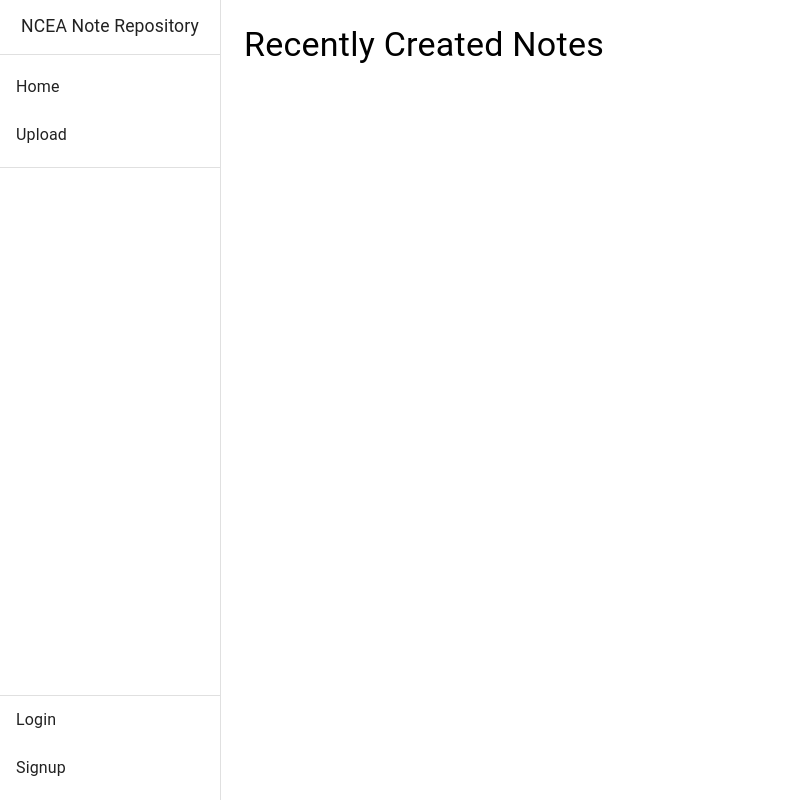
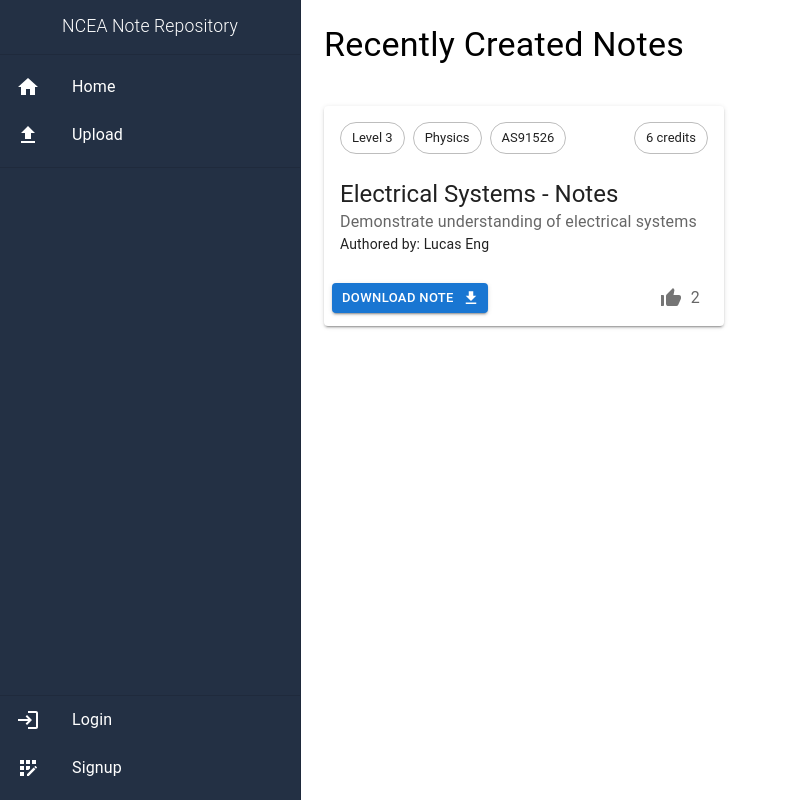
Before and after one commit to Lucaseng/NCEANoteRepository, a React (Vite) app in the folder client/: page / in a window 1280 px wide. Shown: the whole page, without its empty margins (0-788 px from the left). Built offline with nearby package versions, Linux system fonts and the light colour scheme.

Commit message:
Created NoteCard component. Updated colour scheme of side-bar.

```diff
--- a/client/package.json
+++ b/client/package.json
@@ -12,6 +12,7 @@
   "dependencies": {
     "@emotion/react": "^11.11.1",
     "@emotion/styled": "^11.11.0",
+    "@mui/icons-material": "^5.13.7",
     "@mui/material": "^5.13.7",
     "react": "^18.2.0",
     "react-dom": "^18.2.0",
--- a/client/src/App.jsx
+++ b/client/src/App.jsx
@@ -1,29 +1,32 @@
-import { useState } from 'react'
-import reactLogo from './assets/react.svg'
-import viteLogo from '/vite.svg'
-import './App.css'
-import Drawer from './Components/Drawer'
-import Upload from './Upload'
-import Home from './Home'
-import Login from './Login'
-import Signup from './Signup'
+import { useState } from "react";
+import reactLogo from "./assets/react.svg";
+import viteLogo from "/vite.svg";
+import "./App.css";
+import Drawer from "./Components/Drawer";
+import Upload from "./Upload";
+import Home from "./Home";
+import Login from "./Login";
+import Signup from "./Signup";
 import { Route, Routes } from "react-router-dom";
-import { Box } from '@mui/material'
+import { Box } from "@mui/material";
 
 function App() {
   return (
-    <Box sx={{
-      display: "flex"
-    }} className={"container"}>
+    <Box
+      sx={{
+        display: "flex",
+      }}
+      className={"container"}
+    >
       <Drawer />
-        <Routes>
-          <Route path="/" element={<Home/>} exact />
-          <Route path="/upload" element={<Upload/>} exact />
-          <Route path="/login" element={<Login/>} exact />
-          <Route path="/signup" element={<Signup/>} exact />
-        </Routes>
+      <Routes>
+        <Route path="/" element={<Home />} exact />
+        <Route path="/upload" element={<Upload />} exact />
+        <Route path="/login" element={<Login />} exact />
+        <Route path="/signup" element={<Signup />} exact />
+      </Routes>
     </Box>
   );
 }
 
-export default App
+export default App;
--- a/client/src/Components/Drawer.jsx
+++ b/client/src/Components/Drawer.jsx
@@ -1,57 +1,101 @@
-import React from 'react'
-import {Drawer as MUIDrawer, List, ListItemButton, ListItem, ListItemIcon, ListItemText, Typography, Box, Divider } from "@mui/material/";
+import React from "react";
+import {
+  Drawer as MUIDrawer,
+  List,
+  ListItemButton,
+  ListItem,
+  ListItemIcon,
+  ListItemText,
+  Typography,
+  Box,
+  Divider,
+} from "@mui/material/";
 import { useNavigate } from "react-router-dom";
+import { useTheme } from "@mui/material/styles";
+import HomeIcon from "@mui/icons-material/Home";
+import UploadIcon from "@mui/icons-material/Upload";
+import LoginIcon from "@mui/icons-material/Login";
+import AppRegistrationIcon from "@mui/icons-material/AppRegistration";
 
 function Drawer(props) {
+  const theme = useTheme();
   const navigate = useNavigate();
-    const itemsList = [{
-        text: 'Home',
-        onClick: () => navigate('/')
-    }, {
-        text: 'Upload',
-        onClick: () => navigate('/upload')
-    }]
+  const itemsList = [
+    {
+      text: "Home",
+      icon: <HomeIcon sx={{ color: "#fff" }} />,
+      onClick: () => navigate("/"),
+    },
+    {
+      text: "Upload",
+      icon: <UploadIcon sx={{ color: "#fff" }} />,
+      onClick: () => navigate("/upload"),
+    },
+  ];
 
-    const loginList = [{
-        text: 'Login',
-        onClick: () => navigate('/login')
-    }, {
-        text: 'Signup',
-        onClick: () => navigate('/signup')
-    }]
+  const loginList = [
+    {
+      text: "Login",
+      icon: <LoginIcon sx={{ color: "#fff" }} />,
+      onClick: () => navigate("/login"),
+    },
+    {
+      text: "Signup",
+      icon: <AppRegistrationIcon sx={{ color: "#fff" }} />,
+      onClick: () => navigate("/signup"),
+    },
+  ];
   return (
     <MUIDrawer
-    sx={{width: '220px'}}
+      sx={{ width: "300px" }}
       PaperProps={{
         sx: {
-            width: '220px',
-        }
+          width: "300px",
+          backgroundColor: "#233044",
+          color: "#fff",
+        },
       }}
-    variant="permanent" className={"drawer"}>
+      variant="permanent"
+      className={"drawer"}
+    >
       <>
-        <Box sx={{
-        typography: 'h4',
+        <Box
+          sx={{
+            typography: "h4",
             fontSize: "1.1em",
-        textAlign: 'center',
-        m: 2
-       }}>NCEA Note Repository</Box>
+            textAlign: "center",
+            fontWeight: "light",
+            m: 2,
+          }}
+        >
+          NCEA Note Repository
+        </Box>
         <Divider></Divider>
         <List>
-
           {itemsList.map((item, index) => (
-            <ListItem key={item.text} disablePadding>
+            <ListItem
+              sx={{ "&:hover": { backgroundColor: "rgba(0,0,0,0.1)" } }}
+              key={item.text}
+              disablePadding
+            >
               <ListItemButton onClick={item.onClick}>
+                {item.icon && <ListItemIcon>{item.icon}</ListItemIcon>}
                 <ListItemText primary={item.text} />
               </ListItemButton>
             </ListItem>
           ))}
         </List>
         <Divider></Divider>
-        <List sx={{ mt: "auto"}}>
+        <List sx={{ mt: "auto" }}>
           <Divider></Divider>
           {loginList.map((item, index) => (
-            <ListItem key={item.text} disablePadding>
+            <ListItem
+              sx={{ "&:hover": { backgroundColor: "rgba(0,0,0,0.1)" } }}
+              key={item.text}
+              disablePadding
+            >
               <ListItemButton onClick={item.onClick}>
+                {item.icon && <ListItemIcon>{item.icon}</ListItemIcon>}
                 <ListItemText primary={item.text} />
               </ListItemButton>
             </ListItem>
@@ -59,7 +103,7 @@ function Drawer(props) {
         </List>
       </>
     </MUIDrawer>
-  )
+  );
 }
 
-export default Drawer
+export default Drawer;
--- /dev/null
+++ b/client/src/Components/NoteCard.jsx
@@ -0,0 +1,86 @@
+import React from "react";
+import {
+  Card,
+  CardContent,
+  Typography,
+  CardActions,
+  Button,
+  Chip,
+  Stack,
+  IconButton,
+} from "@mui/material";
+import ThumbUpAltIcon from "@mui/icons-material/ThumbUpAlt";
+import FileDownloadIcon from "@mui/icons-material/FileDownload";
+
+function NoteCard(props) {
+  const { item } = props;
+
+  return (
+    <>
+      <Card
+        sx={{ boxShadow: 2, maxWidth: "400px", "&:hover": { boxShadow: 3 } }}
+      >
+        <CardContent>
+          <Stack justifyContent="space-between" direction="row" sx={{ mb: 3 }}>
+            <Stack direction="row" spacing={1}>
+              <Chip
+                onClick={() => {}}
+                label={`Level ${item.standard.level}`}
+                variant="outlined"
+              />
+              <Chip
+                onClick={() => {}}
+                label={item.standard.subject.subject_name}
+                variant="outlined"
+              />
+              <Chip
+                onClick={() => {}}
+                label={`AS${item.standard.standard_ID}`}
+                variant="outlined"
+              />
+            </Stack>
+
+            <Chip label={item.standard.credits} variant="outlined" />
+          </Stack>
+          <Typography
+            sx={{ fontSize: 14 }}
+            color="text.secondary"
+            gutterBottom
+          ></Typography>
+          <Typography variant="h5" component="div">
+            {item.file_Name}
+          </Typography>
+          <Typography color="text.secondary">{item.standard.title}</Typography>
+          <Typography variant="body2">
+            {"Authored by: " + item.user.first_Name + " " + item.user.last_Name}
+          </Typography>
+        </CardContent>
+        <CardActions sx={{ display: "flex", justifyContent: "space-between" }}>
+          <Button
+            variant="contained"
+            size="small"
+            endIcon={<FileDownloadIcon />}
+          >
+            Download Note
+          </Button>
+
+          <Stack
+            sx={{
+              alignItems: "center",
+            }}
+            direction="row"
+          >
+            <IconButton>
+              <ThumbUpAltIcon />
+            </IconButton>
+            <Typography sx={{ mr: 2 }} color="text.secondary">
+              {item.kudos}
+            </Typography>
+          </Stack>
+        </CardActions>
+      </Card>
+    </>
+  );
+}
+
+export default NoteCard;
--- a/client/src/Home.jsx
+++ b/client/src/Home.jsx
@@ -1,16 +1,132 @@
-import React from 'react'
-import {Box, Container, Typography } from "@mui/material/";
-import Drawer from "./Components/Drawer"
+import React from "react";
+import { Box, Container, Typography } from "@mui/material/";
+import Drawer from "./Components/Drawer";
+import NoteCard from "./Components/NoteCard";
 
 function Home(props) {
+  const itemList = [
+    {
+      note_ID: 4,
+      file: "https://drive.google.com/file/d/14q5gt7WvP0aPLH7UzGPP9cxD0yOt7Agc/view?usp=sharing",
+      file_Name: "Electrical Systems - Notes",
+      kudos: 2,
+      standard: {
+        standard_ID: 91526,
+        title: "Demonstrate understanding of electrical systems",
+        credits: "6 credits",
+        assessment: "External",
+        level: "3",
+        subject: { subject_ID: 54, subject_name: "Physics" },
+      },
+      user: {
+        user_ID: 1,
+        first_Name: "Lucas",
+        last_Name: "Eng",
+        email: "hi@lucaseng.dev",
+        school: "Botany Downs Secondary College",
+      },
+    },
+  ];
+  const itemList2 = [
+    {
+      note_ID: 4,
+      file: "https://drive.google.com/file/d/14q5gt7WvP0aPLH7UzGPP9cxD0yOt7Agc/view?usp=sharing",
+      file_Name: "Electrical Systems - Notes",
+      kudos: 2,
+      standard: {
+        standard_ID: 91526,
+        title: "Demonstrate understanding of electrical systems",
+        credits: "6 credits",
+        assessment: "External",
+        level: "3",
+        subject: { subject_ID: 54, subject_name: "Physics" },
+      },
+      user: {
+        user_ID: 1,
+        first_Name: "Lucas",
+        last_Name: "Eng",
+        email: "hi@lucaseng.dev",
+        school: "Botany Downs Secondary College",
+      },
+    },
+    {
+      note_ID: 5,
+      file: "https://drive.google.com/file/d/1_2JTXZdnjNWi6CVeSZDzx-ZsaJstWaBT/view?usp=drive_link",
+      file_Name: "Wave Systems - Notes",
+      kudos: 1,
+      standard: {
+        standard_ID: 91523,
+        title: "Demonstrate understanding of wave systems",
+        credits: "4 credits",
+        assessment: "External",
+        level: "3",
+        subject: { subject_ID: 54, subject_name: "Physics" },
+      },
+      user: {
+        user_ID: 1,
+        first_Name: "Lucas",
+        last_Name: "Eng",
+        email: "hi@lucaseng.dev",
+        school: "Botany Downs Secondary College",
+      },
+    },
+    {
+      note_ID: 3,
+      file: "https://docs.google.com/document/d/1AhWwLwfeGAzWDmd6QOcCjG7_1vnhDYfo/edit?usp=sharing&ouid=101904777528754850322&rtpof=true&sd=true",
+      file_Name: "Bonding & Structure - Notes",
+      kudos: 0,
+      standard: {
+        standard_ID: 91164,
+        title:
+          "Demonstrate understanding of bonding, structure, properties and energy changes",
+        credits: "5 credits",
+        assessment: "External",
+        level: "2",
+        subject: { subject_ID: 11, subject_name: "Chemistry" },
+      },
+      user: {
+        user_ID: 1,
+        first_Name: "Lucas",
+        last_Name: "Eng",
+        email: "hi@lucaseng.dev",
+        school: "Botany Downs Secondary College",
+      },
+    },
+    {
+      note_ID: 2,
+      file: "https://drive.google.com/file/d/1ev9Y0KYU8kf8uYZDem4_bz1m0LiOuM6F/view?usp=sharing",
+      file_Name: "Physics 3.1 - Notes",
+      kudos: 0,
+      standard: {
+        standard_ID: 91521,
+        title:
+          "Carry out a practical investigation to test a physics theory relating two variables in a non-linear relationship",
+        credits: "4 credits",
+        assessment: "Internal",
+        level: "3",
+        subject: { subject_ID: 54, subject_name: "Physics" },
+      },
+      user: {
+        user_ID: 1,
+        first_Name: "Lucas",
+        last_Name: "Eng",
+        email: "hi@lucaseng.dev",
+        school: "Botany Downs Secondary College",
+      },
+    },
+  ];
   return (
     <>
-    <Container maxWidth="xl" sx={{ display: 'flex', mt: 3 }}>
-        <Typography variant='h4'>Recently Created Notes</Typography>
-    </Container>
+      <Container maxWidth="xl" sx={{ mt: 3 }}>
+        <Typography variant="h4" sx={{ pb: 5 }}>
+          Recently Created Notes
+        </Typography>
+        {itemList.map((i) => (
+          <NoteCard key={i.note_ID} item={i} />
+        ))}
+      </Container>
     </>
-
-  )
+  );
 }
 
-export default Home
+export default Home;
```
Also changed, not shown: client/src/Login.jsx (+6 -6 lines), client/src/Signup.jsx (+6 -6 lines), client/src/main.jsx (+9 -9 lines), 1 other file (tests, documents, lock files or other folders). Lines whose indentation alone changed are shown as unchanged.
